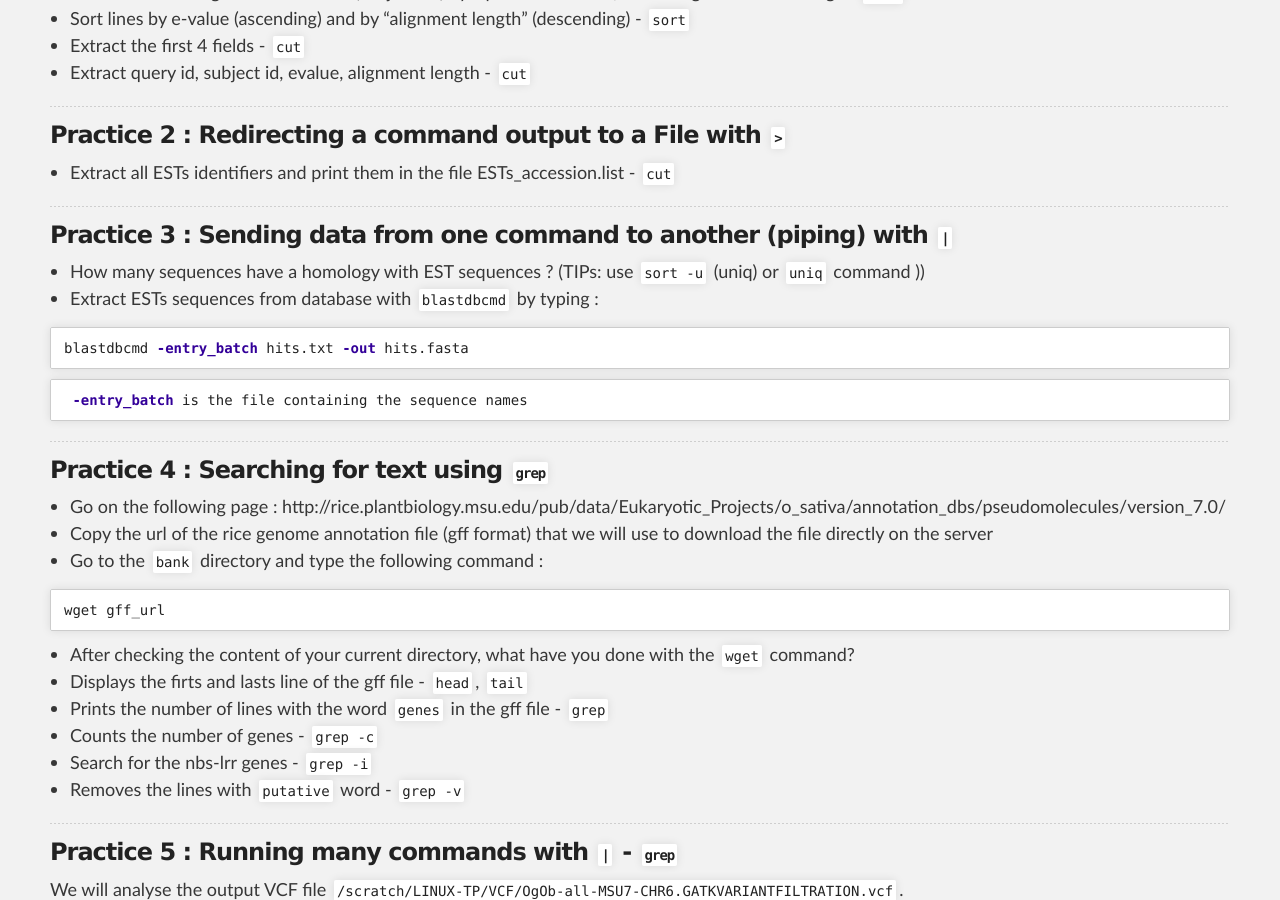
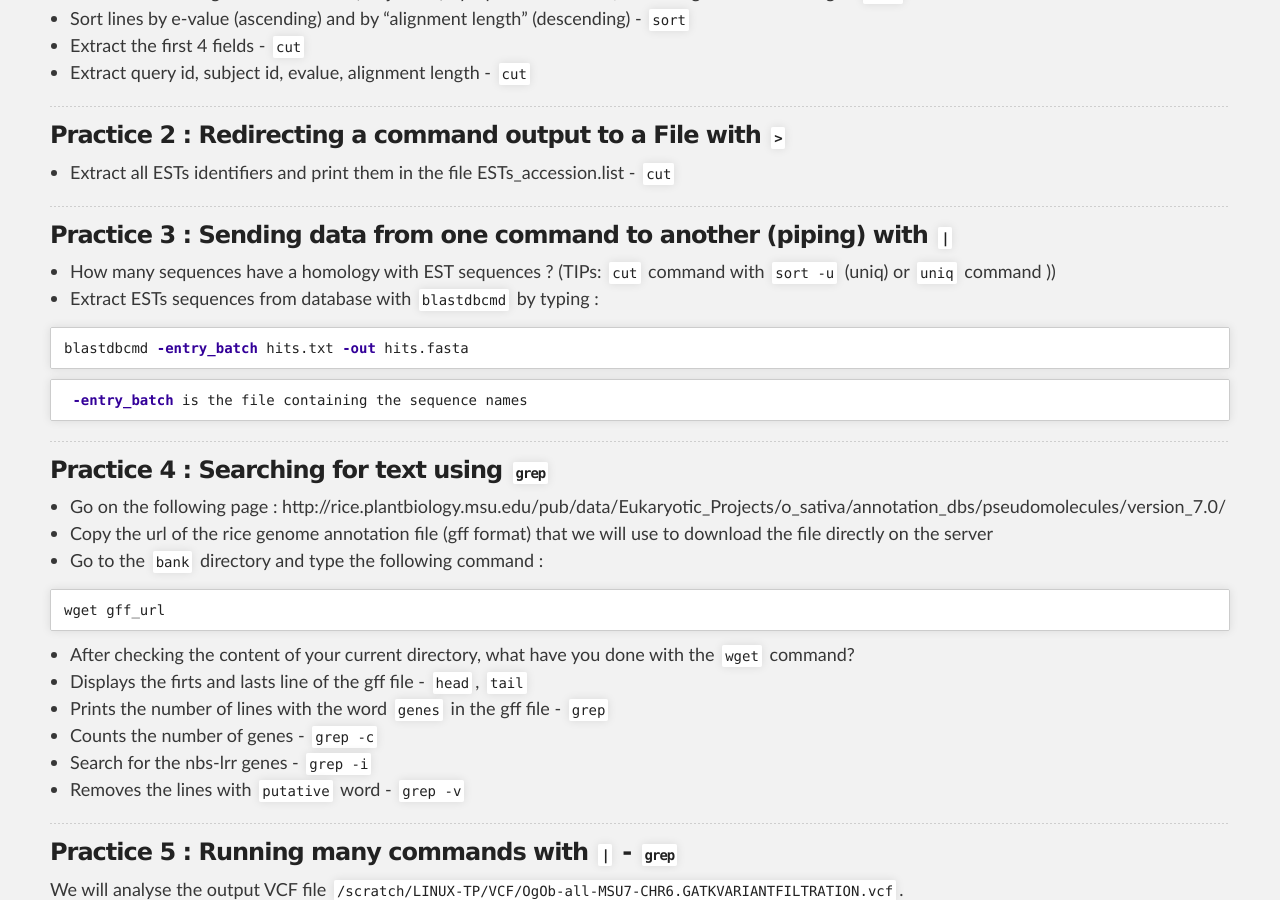
Before and after one commit to SouthGreenPlatform/trainings, a Jekyll site: the page built from _pages/linux/linuxPracticeJedi.md, in a window 1280 px wide and 900 px high, scrolled down 1222 px. Built offline with Jekyll 4.4.1, drawn with Linux system fonts in a browser that asks for light colours; nearby versions of some CDN libraries.

Commit message:
Update linuxPracticeJedi.md

```diff
--- a/_pages/linux/linuxPracticeJedi.md
+++ b/_pages/linux/linuxPracticeJedi.md
@@ -63,7 +63,7 @@ A blastn were performed between the fasta file allTranscritsAssembled.fasta and
 
 <a name="practice-3"></a>
 ### Practice 3 :  Sending data from one command to another (piping) with `|`
-* How many sequences have a homology with EST sequences ? (TIPs: use `sort -u` (uniq) or `uniq` command ))
+* How many sequences have a homology with EST sequences ? (TIPs: `cut` command with `sort -u` (uniq) or `uniq` command ))
 * Extract ESTs sequences from database with `blastdbcmd` by typing :
 
 {% highlight bash %}
```
